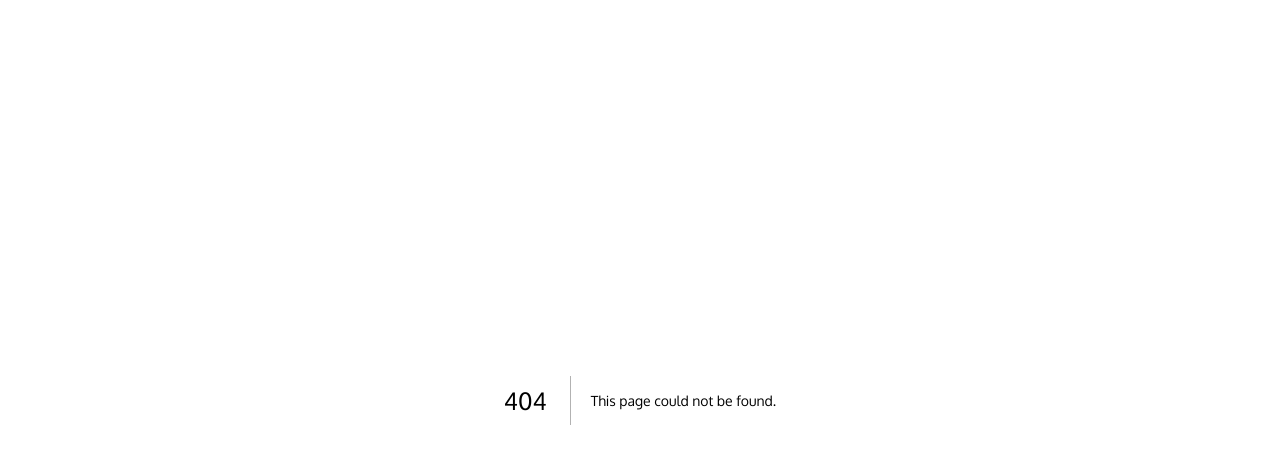
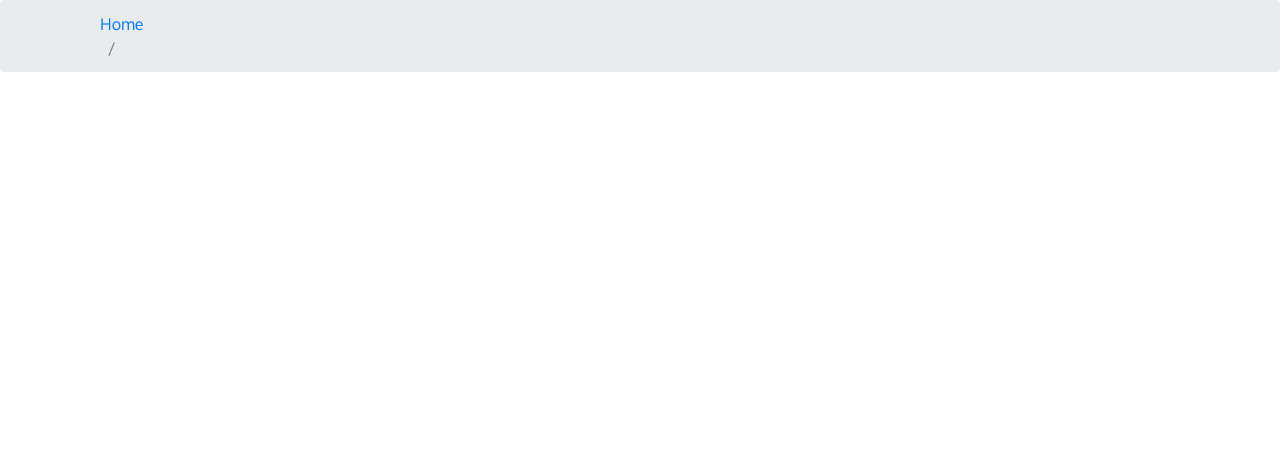
Before and after one commit to yonasjonas/temperature-control, a Next.js app: page /components/breadcrumbs in a window 1280 px wide. Before the commit this address had no page. Shown: the top 464 px of the page. Built offline with nearby package versions, Linux system fonts and the light colour scheme.

Commit message:
2nd commit

```diff
--- /dev/null
+++ b/pages/components/breadcrumbs.js
@@ -0,0 +1,19 @@
+import Breadcrumb from 'react-bootstrap/Breadcrumb';
+import Container from 'react-bootstrap/Container';
+
+export default function Breadcrumbs(props) {
+
+    return (
+
+        <Breadcrumb>
+
+            <Container className="">
+                <Container>
+                    <Breadcrumb.Item href="/">Home</Breadcrumb.Item>
+                    <Breadcrumb.Item active>{props.pageName}</Breadcrumb.Item>
+                </Container >
+            </Container >
+        </Breadcrumb >
+
+    )
+};
```
